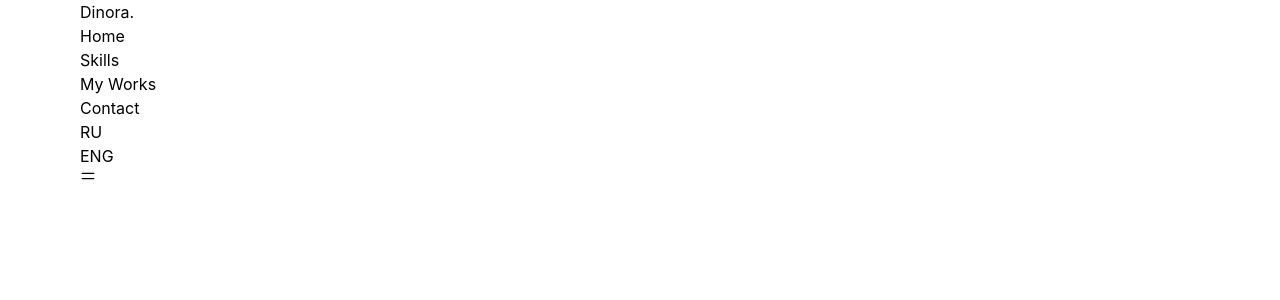
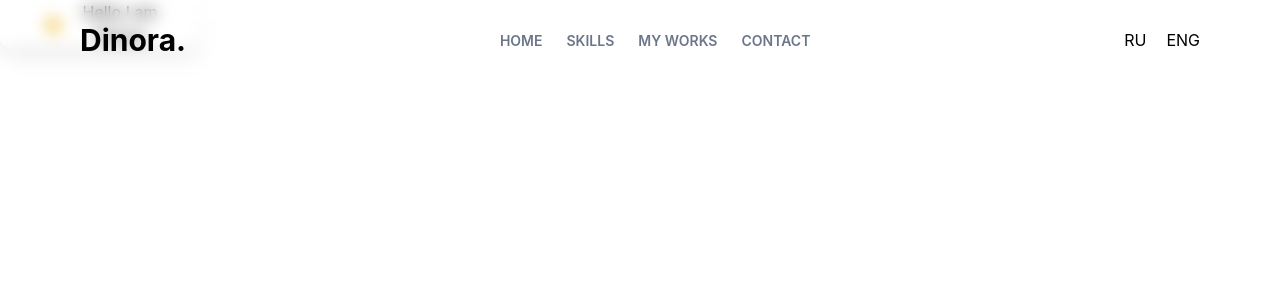
Before and after one commit to dinora2577/dimora, a React (Create React App) app: page / in a window 1280 px wide. Shown: the top 300 px of the page. Built offline with nearby package versions, Linux system fonts and the light colour scheme; the HTML template or start-up script is replaced by a standard one.

Commit message:
navbar simple
navbar simple

```diff
--- /dev/null
+++ b/src/components/Header.jsx
@@ -0,0 +1,26 @@
+import React from 'react'
+
+const Header = () => {
+  return (
+    <div>
+        {/* download cv */}
+        <div>
+          <div className='flex justify-center items-center gap-5 w-full max-w-[200px] text-center rounded-[10px] shadow-lg '>
+            <p>👋</p>
+            <p className='flex flex-col'>
+                <span>Hello,I am</span>
+                <span>Dinora</span>
+            </p>
+            </div>
+          <div></div>
+          <button></button>
+
+        </div>
+
+        <div></div>
+        <div></div>
+    </div>
+  )
+}
+
+export default Header
--- a/src/pages/main.jsx
+++ b/src/pages/main.jsx
@@ -1,11 +1,13 @@
 import React from 'react'
 import Navbar from '../components/Navbar'
+import Header from '../components/Header'
 //components
 
 const Main = () => {
   return (
     <div>
         <Navbar/>
+        <Header/>
     </div>
   )
 }
```
Also changed, not shown: public/index.html (renamed from src/public/index.html).
